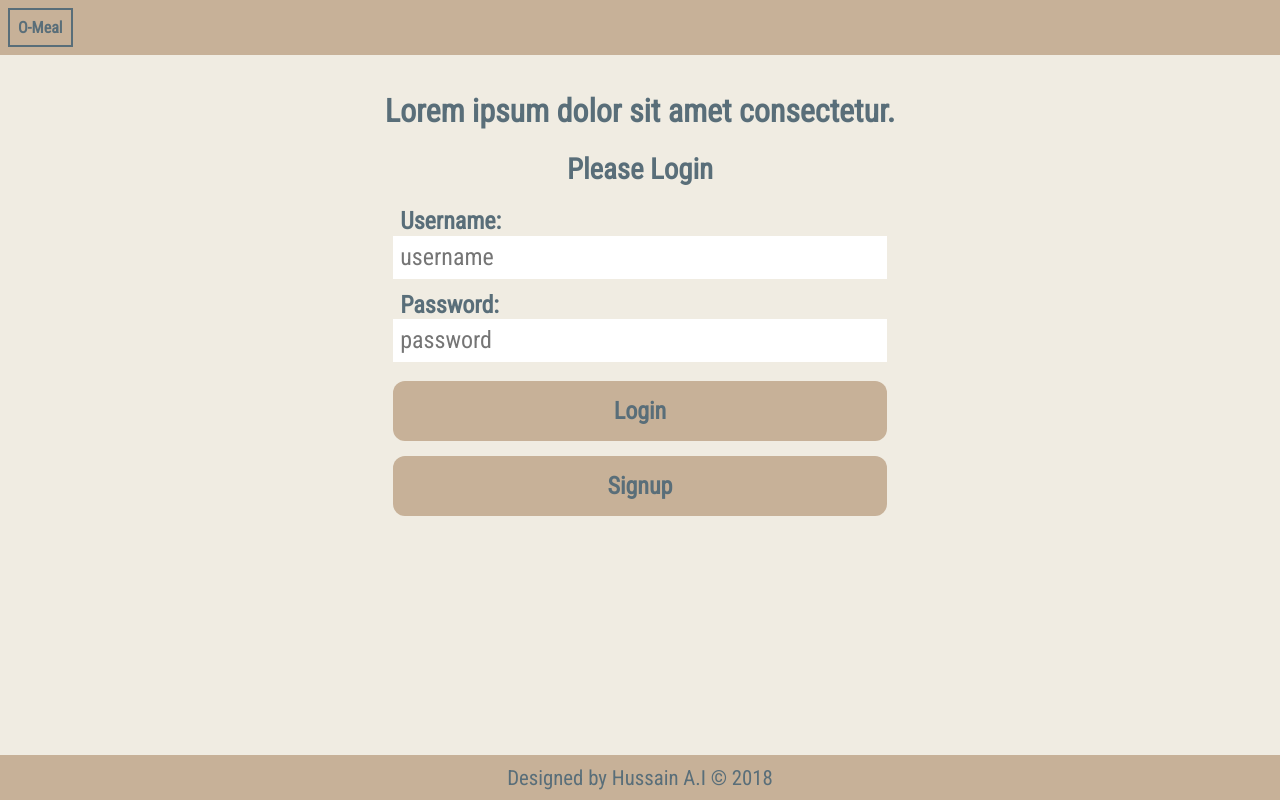
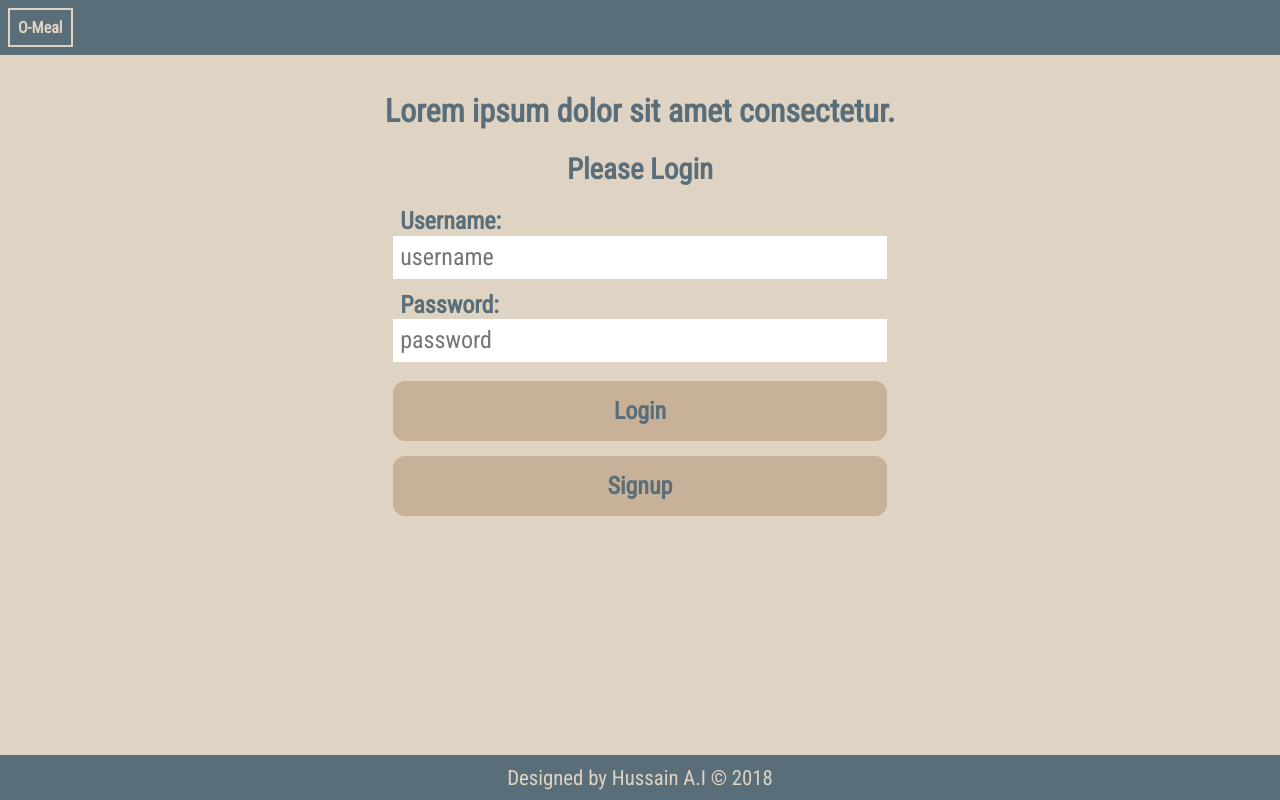
Before and after one commit to Daymorelah/orderMeal, a plain HTML site: page UI/html/loginPage.html in a window 1280 px wide. Drawn offline with Linux system fonts and the light colour scheme.

Commit message:
[Chore #160365641] Change theme of webpage

```diff
--- a/UI/css/landingPage.css
+++ b/UI/css/landingPage.css
@@ -26,7 +26,7 @@ body {
   background-position: center;
   background-repeat: no-repeat;
   background-color: var(--dark);
-  color: var(--primary);
+  color: var(--primary-light);
   font-family:  'Roboto Condensed', sans-serif;
 }
 
@@ -68,7 +68,7 @@ button {
   outline: none;
   font-family: 'Roboto Condensed', sans-serif;
   border-radius: 8px;
-  font-size: 1.3rem;
+  font-size: 1.5rem;
   padding: 1rem;
   background: var(--primary);
   color: var(--dark);
--- a/UI/css/loginPage.css
+++ b/UI/css/loginPage.css
@@ -21,22 +21,22 @@ html,body{
 }
 
 body {
-  background: var(--light);
+  background: var(--primary-light);
   color: var(--dark);
   font-family: 'Roboto Condensed', sans-serif;
 }
 
 nav{
-  background: var(--primary);
+  background: var(--dark);
 }
 #form-container {
   padding: 1em 0.5em;;
 }
 #logo a {
   text-decoration: none;
-  color: var(--dark);
+  color: var(--primary-light);
   display: inline-block;
-  border: 2px solid var(--dark);
+  border: 2px solid var(--primary-light);
   padding: 0.5em;
   margin: 0.5em;
   font-size: 1em;
@@ -85,7 +85,8 @@ button {
 }
 #footer {
   text-align: center;
-  background: var(--primary);
+  background: var(--dark);
+  color: var(--primary-light);
   font-size: 1.3em;
   padding: 0.5em;
 }
--- a/UI/css/signupPage.css
+++ b/UI/css/signupPage.css
@@ -21,22 +21,22 @@ html,body{
 }
 
 body {
-  background: var(--light);
+  background: var(--primary-light);
   color: var(--dark);
   font-family: 'Roboto Condensed', sans-serif;
 }
 
 nav{
-  background: var(--primary);
+  background: var(--dark);
 }
 #form-container {
   padding: 1em 0.5em;;
 }
 #logo a {
   text-decoration: none;
-  color: var(--dark);
+  color: var(--primary-light);
   display: inline-block;
-  border: 2px solid var(--dark);
+  border: 2px solid var(--primary-light);
   padding: 0.5em;
   margin: 0.5em;
   font-size: 1em;
@@ -85,7 +85,8 @@ button {
 }
 #footer {
   text-align: center;
-  background: var(--primary);
+  background: var(--dark);
+  color: var(--primary-light);
   font-size: 1.3em;
   padding: 0.5em;
 }
```
